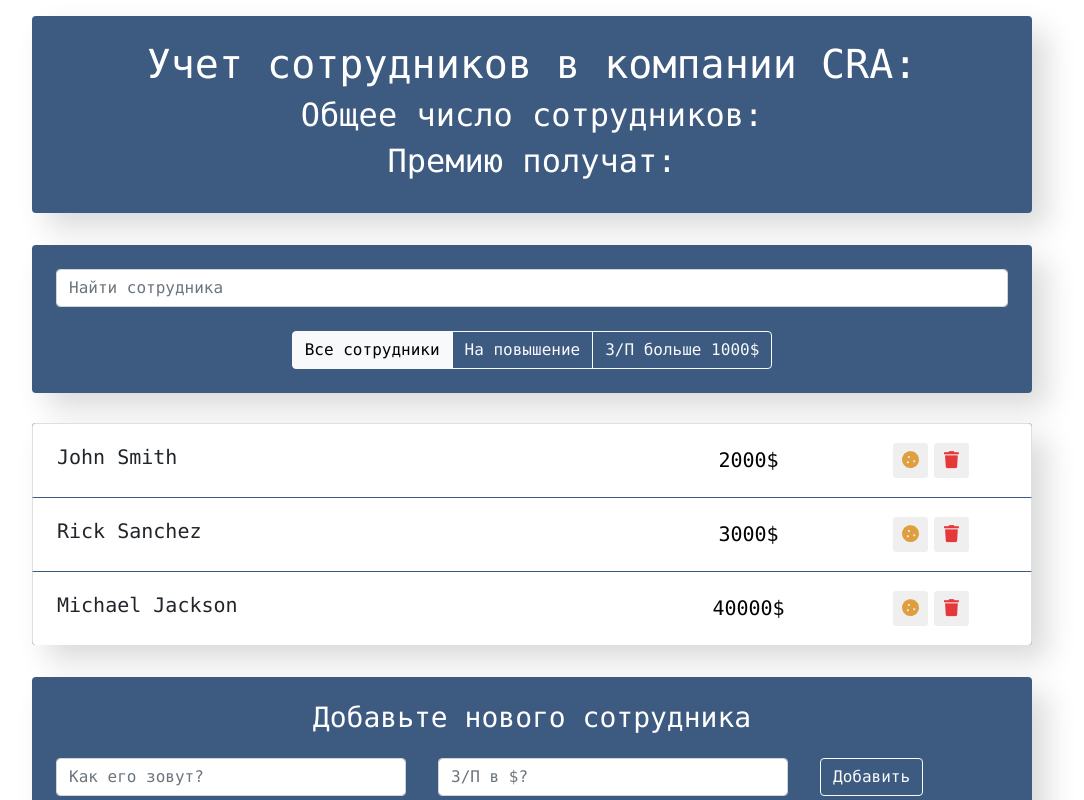
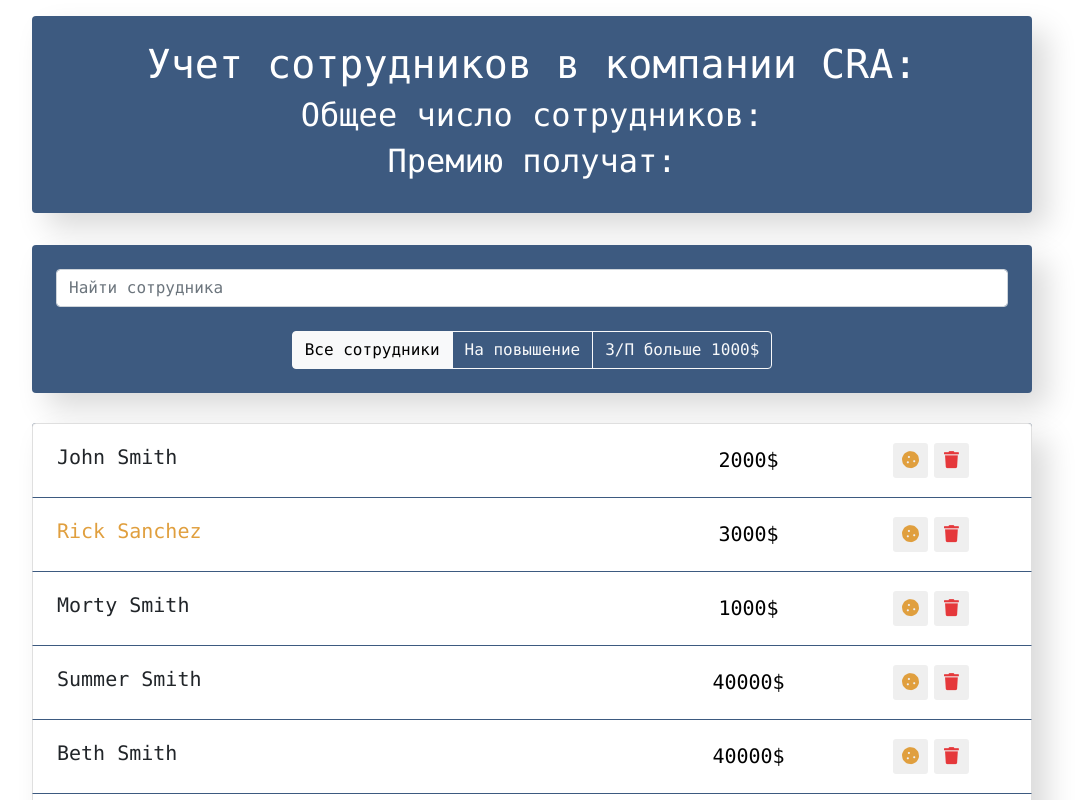
Before and after one commit to dxxbletriiiple/react, a React (Create React App) app in the folder employee-app/: page / in a window 1280 px wide. Shown: the top 800 px of the page, without its empty margins (108-1192 px from the left). Built offline with nearby package versions, Linux system fonts and the light colour scheme.

Commit message:
done: increase & promotion

```diff
--- a/employee-app/src/components/App/App.jsx
+++ b/employee-app/src/components/App/App.jsx
@@ -1,3 +1,4 @@
+import { Component } from 'react';
 import { v4 } from 'uuid';
 import { AppInfo } from '../app-info/AppInfo.jsx';
 import { EmployeesAddForm } from '../employees-add-form/EmployeesAddForm.jsx';
@@ -5,18 +6,54 @@ import { EmployeesList } from '../employees-list/EmployeesList.jsx';
 import { SearchPanel } from '../search-panel/SearchPanel.jsx';
 import './App.scss';
 
-export const App = () => {
-	const list = [
-		{ name: 'John Smith', salary: 2000, increase: false, id: v4() },
-		{ name: 'Rick Sanchez', salary: 3000, increase: true, id: v4() },
-		{ name: 'Michael Jackson', salary: 40000, increase: false, id: v4() },
-	];
+export class App extends Component {
+	state = {
+		list: [
+			{ name: 'John Smith', salary: 2000, increase: false, promotion: false, id: v4() },
+			{ name: 'Rick Sanchez', salary: 3000, increase: true, promotion: false, id: v4() },
+			{ name: 'Morty Smith', salary: 1000, increase: false, promotion: false, id: v4() },
+			{ name: 'Summer Smith', salary: 40000, increase: false, promotion: false, id: v4() },
+			{ name: 'Beth Smith', salary: 40000, increase: false, promotion: false, id: v4() },
+			{ name: 'Jerry Smith', salary: 40000, increase: false, promotion: false, id: v4() },
+			{ name: 'Michael Jackson', salary: 4_000_000, increase: false, promotion: false, id: v4() },
+		],
+	};
+	deleteEmployee = (id) => {
+		this.setState(({ list }) => ({
+			list: list.filter((item) => item.id !== id),
+		}));
+	};
+	addEmployee = (name, salary) => {
+		const newEmployee = {
+			name,
+			salary,
+			increase: false,
+			promotion: false,
+			id: v4(),
+		};
+
+		this.setState(({ list }) => {
+			return {
+				data: list.push(newEmployee),
+			};
+		});
+	};
+
+	onToggleData = (id, keys) => {
+		this.setState(({ list }) => ({
+			list: list.map((item) => (item.id === id ? { ...item, [keys]: !item[keys] } : item)),
+		}));
+	};
+
+	render() {
+		const { list } = this.state;
 		return (
 			<div className="App">
 				<AppInfo />
 				<SearchPanel />
-			<EmployeesList list={list} />
-			<EmployeesAddForm />
+				<EmployeesList list={list} onDelete={this.deleteEmployee} onToggleData={this.onToggleData} />
+				<EmployeesAddForm onAdd={this.addEmployee} />
 			</div>
 		);
-};
+	}
+}
--- a/employee-app/src/components/employees-add-form/EmployeesAddForm.jsx
+++ b/employee-app/src/components/employees-add-form/EmployeesAddForm.jsx
@@ -1,13 +1,29 @@
 import './EmployeesAddForm.scss';
-export const EmployeesAddForm = () => {
+
+export const EmployeesAddForm = ({ name, salary, onAdd }) => {
+	// const { name, salary } = this.state;
 	return (
 		<div className="app_add_form">
 			<h3>Добавьте нового сотрудника</h3>
 			<form className="add_form d-flex">
-				<input type="text" className="form-control new-post-label" placeholder="Как его зовут?" />
-				<input type="number" className="form-control new-post-label" placeholder="З/П в $?" />
+				<input
+					name="name"
+					type="text"
+					className="form-control new-post-label"
+					placeholder="Как его зовут?"
+					onChange={onAdd}
+					value={name}
+				/>
+				<input
+					name="salary"
+					type="number"
+					className="form-control new-post-label"
+					placeholder="З/П в $?"
+					onChange={onAdd}
+					value={salary}
+				/>
 
-				<button type="submit" className="btn btn-outline-light">
+				<button type="submit" className="btn btn-outline-light" onClick={onAdd}>
 					Добавить
 				</button>
 			</form>
--- a/employee-app/src/components/employees-list-item/EmployeesListItem.jsx
+++ b/employee-app/src/components/employees-list-item/EmployeesListItem.jsx
@@ -1,47 +1,25 @@
-import { Component } from 'react';
 import './EmployeesListItem.scss';
 
-export class EmployeesListItem extends Component {
-	constructor(props) {
-		super(props);
-		this.state = {
-			increase: false,
-			promotion: false,
-		};
-	}
-	onIncrease = () => {
-		this.setState(({ increase }) => ({
-			increase: !increase,
-		}));
-	};
-	onPromotion = () => {
-		this.setState(({ promotion }) => ({
-			promotion: !promotion,
-		}));
-	};
-	render() {
-		const { name, salary } = this.props;
-		const { increase, promotion } = this.state;
+export const EmployeesListItem = ({ name, salary, onDelete, increase, promotion, onToggleData }) => {
 	return (
 		<li
 			className={`list-group-item d-flex justify-content-between${increase ? ' increase' : ''}
 				${promotion ? ' like' : ''}`}
 		>
-				<span className="list-group-item-label" onClick={this.onPromotion}>
+			<span className="list-group-item-label" onClick={() => onToggleData('increase')}>
 				{name}
 			</span>
 			<input type="text" className="list-group-item-input" defaultValue={`${salary}$`} />
 			<div className="d-flex justify-content-center align-items-center">
-					<button type="button" className="btn-cookie btn-sm " onClick={this.onIncrease}>
+				<button type="button" className="btn-cookie btn-sm" onClick={() => onToggleData('promotion')}>
 					<i className="fas fa-cookie"></i>
 				</button>
 
-					<button type="button" className="btn-trash btn-sm ">
+				<button type="button" className="btn-trash btn-sm" onClick={onDelete}>
 					<i className="fas fa-trash"></i>
 				</button>
 				<i className="fas fa-star"></i>
 			</div>
 		</li>
 	);
-	}
-}
+};
--- a/employee-app/src/components/employees-list/EmployeesList.jsx
+++ b/employee-app/src/components/employees-list/EmployeesList.jsx
@@ -1,11 +1,18 @@
 import { EmployeesListItem } from '../employees-list-item/EmployeesListItem';
 import './EmployeesList.scss';
 
-export const EmployeesList = ({ list }) => {
+export const EmployeesList = ({ list, onDelete, onToggleData }) => {
 	return (
 		<div className="app_list list-group">
 			{list.map((item) => (
-				<EmployeesListItem {...item} key={item.id} />
+				<EmployeesListItem
+					{...item}
+					key={item.id}
+					onDelete={() => onDelete(item.id)}
+					onToggleData={(keys) => {
+						onToggleData(item.id, keys);
+					}}
+				/>
 			))}
 		</div>
 	);
```
Lines whose indentation alone changed are shown as unchanged.
